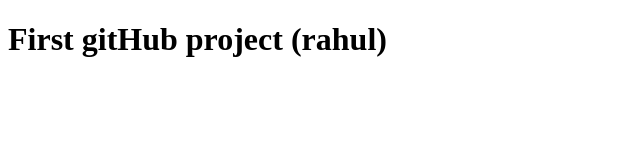
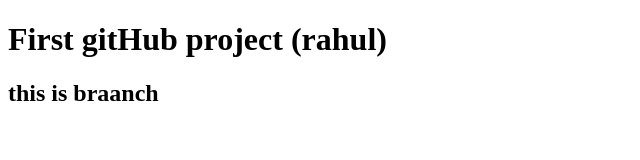
Before and after one commit to rahulsingh9096806080/movie-application, a plain HTML site: page index.html in a window 1280 px wide. Shown: the whole page, without its empty margins (0-640 px from the left). Drawn offline with Linux system fonts and the light colour scheme.

Commit message:
from brancvhj

```diff
--- a/index.html
+++ b/index.html
@@ -5,5 +5,6 @@
 </head>
 <body>
 <h1>First gitHub project (rahul)</h1>
+<h2>this is braanch</h2
 </body>
 </html>
```
